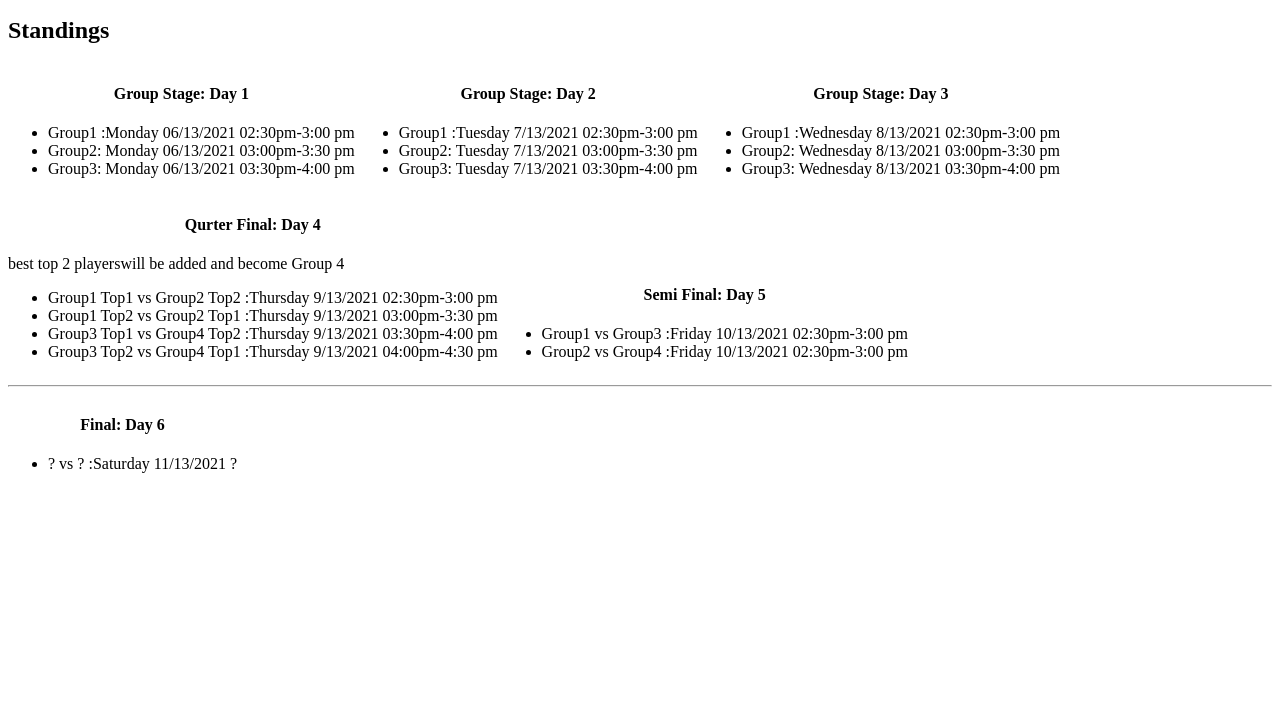
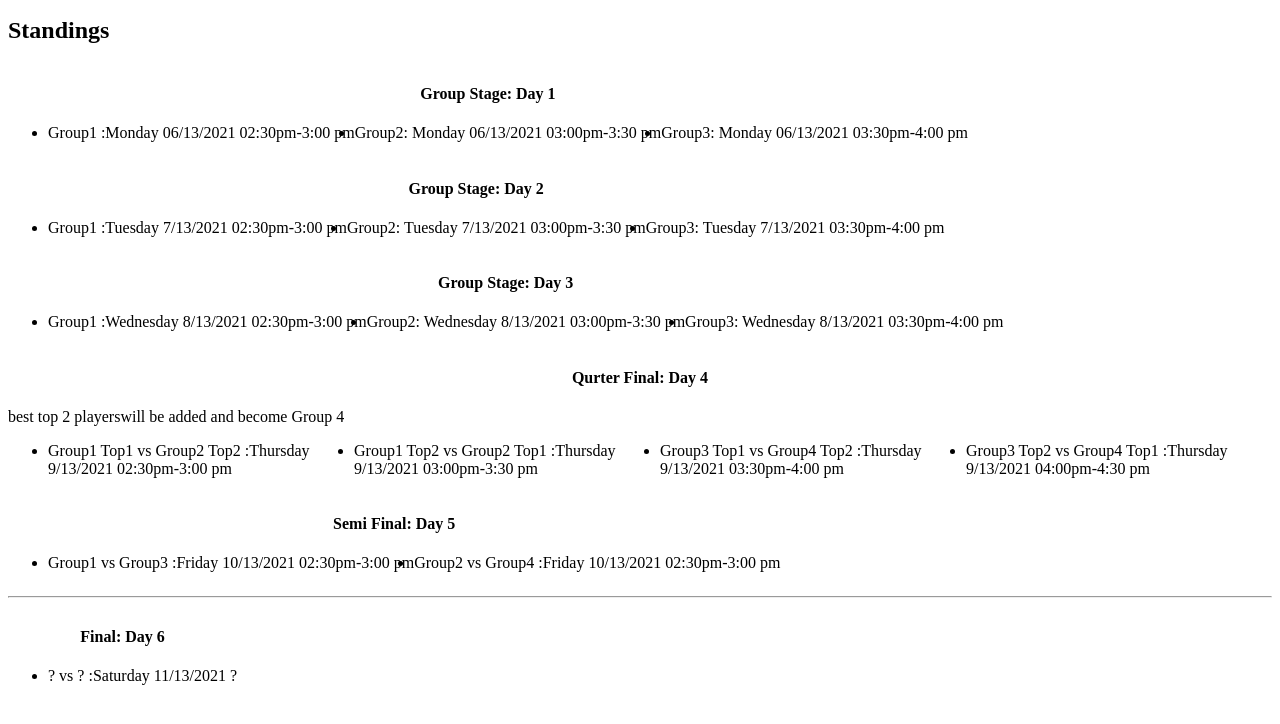
Before and after one commit to AmanuelChorito/SoccerTournamentManager, a website: page public/index.html in a window 1280 px wide. Shown: the part 48-772 px from the top of the page. Drawn offline with nearby package versions, Linux system fonts and the light colour scheme; no server answers.

Commit message:
schedule Commit

```diff
--- a/public/players.css
+++ b/public/players.css
@@ -73,3 +73,10 @@ legend {
 h4 {
   text-align: center;
 }
+ul {
+  display: flex;
+}
+
+li {
+  flex: auto;
+}
```
